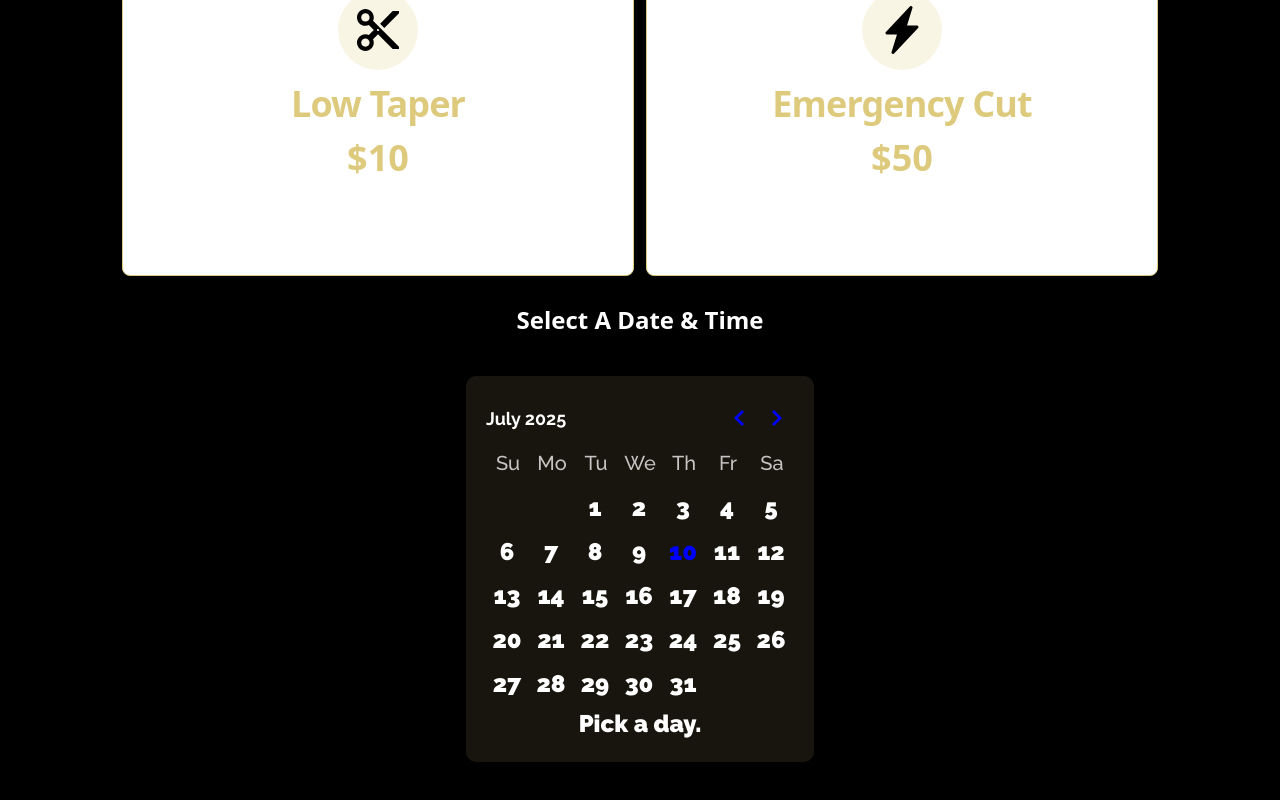
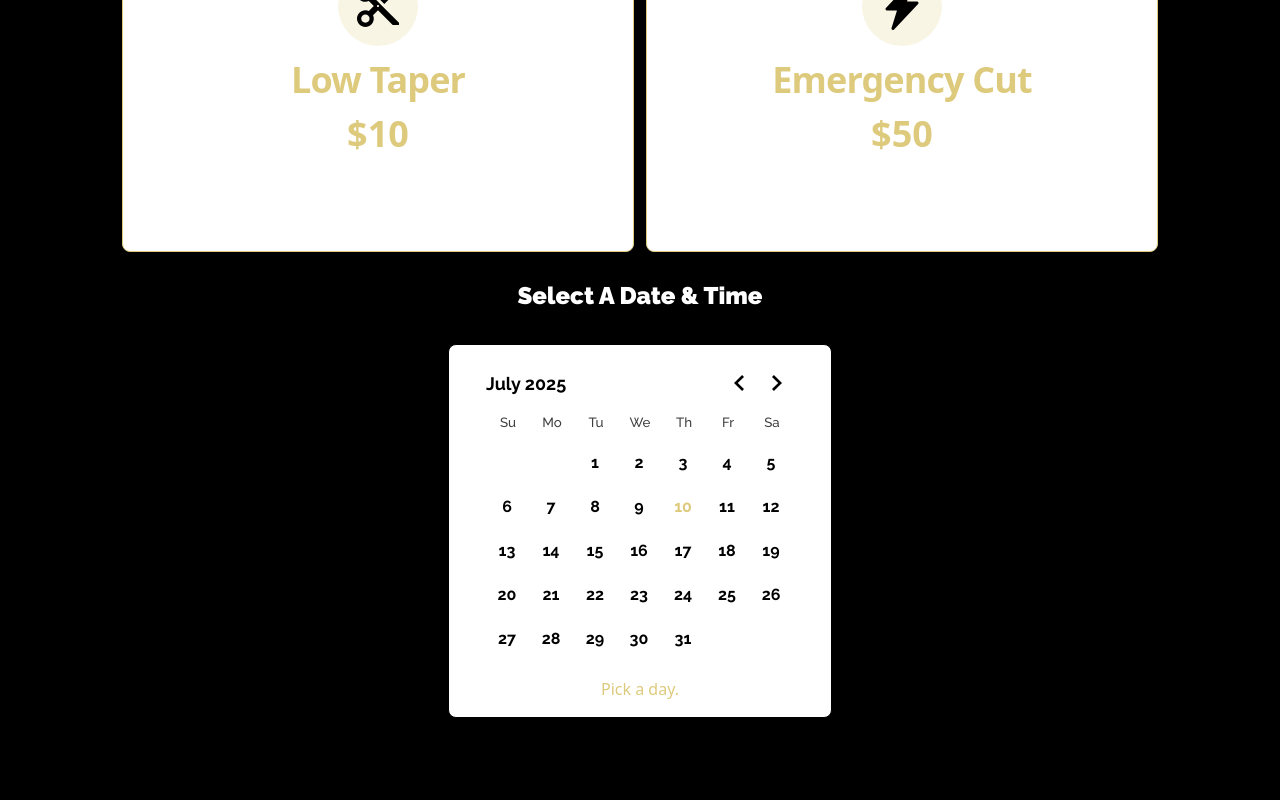
Before and after one commit to EricIshekwene/barbershop-website, a React (Vite) app: page /booking in a window 1280 px wide. Shown: the part 246-1046 px from the top of the page. Before the commit the page ends 1016 px from the top, so only its background shows below. Built offline with nearby package versions, Linux system fonts and the light colour scheme; a web font is replaced by a local one.

Commit message:
Simple Rdp Styling

```diff
--- a/package.json
+++ b/package.json
@@ -11,8 +11,9 @@
   },
   "dependencies": {
     "@tailwindcss/vite": "^4.1.11",
+    "date-fns": "^4.1.0",
     "react": "^19.1.0",
-    "react-day-picker": "^9.8.0",
+    "react-day-picker": "^9.8.1",
     "react-dom": "^19.1.0",
     "react-icons": "^5.5.0",
     "react-router-dom": "^7.6.3"
--- a/src/App.css
+++ b/src/App.css
@@ -2,6 +2,13 @@
     font-family: "Raleway", sans-serif;
     font-optical-sizing: auto;
     font-weight: 900;
+    font-style: normal;
+}
+
+.raleway-regular {
+    font-family: "Raleway", sans-serif;
+    font-optical-sizing: auto;
+    font-weight: 700;
     font-style: normal;
 }
 
@@ -23,18 +30,29 @@
     font-style: normal;
 }
 
+
 .rdp-root {
+    /* Set your brand color */
+    --rdp-accent-color: #DDCA7D;
+    --rdp-accent-background-color: #DDCA7D;
 
-    background-color: rgba(221, 202, 125, 0.1);
-    color: #fff;
-    border-radius: 10px;
-    padding: 20px;
-    box-shadow: 0 4px 8px rgba(0, 0, 0, 0.1);
-    text-align: center;
-    font-size: 1.5rem;
-    font-weight: 600;
-    font-family: "Raleway", sans-serif;
-    font-optical-sizing: auto;
-    font-weight: 900;
-    font-style: normal;
+    /* Circle shape for days */
+    --rdp-day_button-border-radius: 9999px;
+
+    /* Dimensions (optional tweak) */
+    --rdp-day-button-width: 42px;
+    --rdp-day-button-height: 42px;
+
+    /* Selected border override */
+    --rdp-selected-border: none;
+
+    /* Today outline */
+    --rdp-today-color: #DDCA7D;
+
+    /* Disable opacity for outside days */
+    --rdp-outside-opacity: 0.3;
+
+    /* Optional glow on selected */
+    --rdp-shadow: 0 0 6px rgba(221, 202, 125, 0.4);
+    --rdp-day-height: 42px;
 }
--- a/src/components/BookingCalender.jsx
+++ b/src/components/BookingCalender.jsx
@@ -1,25 +1,36 @@
-import React, { useState } from 'react'
-import { DayPicker } from "react-day-picker";
-import "react-day-picker/style.css";
+import React, { useState } from 'react';
+import { DayPicker } from 'react-day-picker';
+import 'react-day-picker/style.css';
+import '../App.css'
 
-function BookingCalender() {
+
+function BookingCalendar() {
     const [selected, setSelected] = useState(null);
 
     return (
-        <>
-            <div className="flex w-1/2 flex-row justify-center items-center p-2 gap-3 mt-8 w-full">
+        <div className="flex justify-center mt-8">
+            <div
+                className={`rounded-lg border flex flex-col items-center  w-80 sm:w-96 p-4 bg-white ring-4`}
+            >
+
                 <DayPicker
-                    animate
                     mode="single"
                     selected={selected}
                     onSelect={setSelected}
-                    footer={
-                        selected ? `Selected: ${selected.toLocaleDateString()}` : "Pick a day."
-                    }
+                    classNames={{
+                        root: 'rdp-root raleway-regular',
+                        selected: 'bg-[#DDCA7D] text-white rounded-full',
+                        today: 'text-[#DDCA7D] font-bold',
+                        chevron: 'text-[#DDCA7D]',
+                    }}
                 />
+
+                <p className="text-center mt-4 text-[#DDCA7D] font-medium">
+                    {selected ? `Selected: ${selected.toLocaleDateString()}` : "Pick a day."}
+                </p>
             </div>
-        </>
-    )
+        </div>
+    );
 }
 
-export default BookingCalender
+export default BookingCalendar;
--- /dev/null
+++ b/src/components/BookingFrom.jsx
@@ -0,0 +1,28 @@
+import React from 'react'
+
+function BookingFrom() {
+  return (
+    <div>
+      <form action="">
+        <div>
+          <label htmlFor="name">Name</label>
+          <input type="text" id="name" name="name" />
+        </div>
+        <div>
+          <label htmlFor="email">Email</label>
+          <input type="email" id="email" name="email" />
+        </div>
+        <div>
+          <label htmlFor="phone">Phone</label>
+          <input type="tel" id="phone" name="phone" />
+        </div>
+        <div>
+          <label htmlFor="date">Date</label>
+          <input type="date" id="date" name="date" />
+        </div>
+      </form>
+    </div>
+  )
+}
+
+export default BookingFrom
--- a/src/components/BookingNav.jsx
+++ b/src/components/BookingNav.jsx
@@ -3,7 +3,7 @@ import React from 'react'
 function BookingNav({ logo, text }) {
     return (
         <nav className="bg-black">
-            <div className="flex justify-between max-w-8xl py-4 mx-auto p-4">
+            <div className="flex justify-between max-w-8xl py-1 mx-auto p-2">
 
                 <div className="flex items-center ">
                     <p className="text-2xl sm:text-3xl md:text-4xl xl:text-5xl hurricane-regular text-white px-4 py-2 rounded-md">
--- a/src/components/Navbar.jsx
+++ b/src/components/Navbar.jsx
@@ -2,8 +2,8 @@ import React from 'react'
 
 function Navbar({ logo }) {
   return (
-    <nav className="bg-black shadow-md">
-      <div className="flex justify-between max-w-8xl mx-auto p-4 px-2">
+    <nav className="bg-black ">
+      <div className="flex justify-between max-w-8xl mx-auto p-1 px-2">
 
         <div className="flex items-center px-10">
           {logo && <img src={logo} alt="logo" className="h-10" />}
--- a/src/pages/BookingPage.jsx
+++ b/src/pages/BookingPage.jsx
@@ -2,15 +2,16 @@ import BookingNav from '../components/BookingNav'
 import BookingCard from '../components/BookingCard'
 import reactLogo from '../assets/react.svg'
 import BookingCalender from '../components/BookingCalender'
-
+import BookingFrom from '../components/BookingFrom'
 function BookingPage() {
   return (
     <>
     <body className="bg-black">
       <BookingNav />
       <BookingCard text="Low Taper" price="$10"  text2="Emergency Cut" price2="$50" />
-      <p className="text-white text-center text-2xl mt-5 font-bold">Select A Date & Time</p>
+      <p className="text-white raleway-bold text-center text-2xl mt-5 font-bold">Select A Date & Time</p>
       <BookingCalender />
+      <BookingFrom />
     </body>
 
 
```
Also changed, not shown: 1 other file (tests, documents, lock files or other folders).
